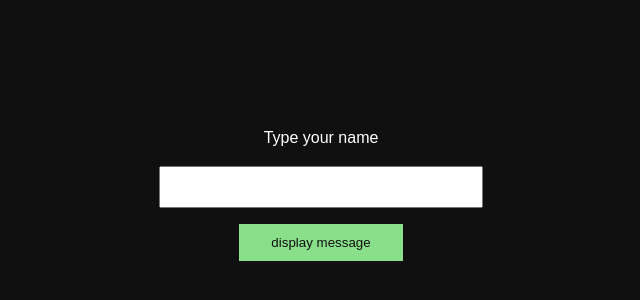
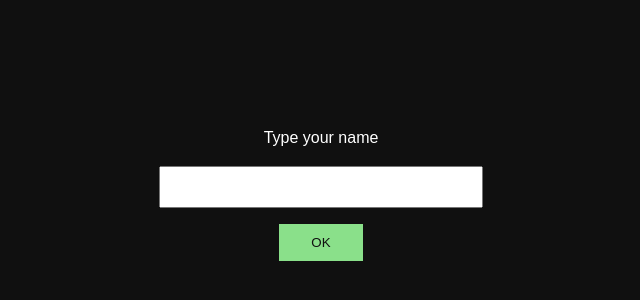
Before and after one commit to ewa-mi/TS-sandbox, a React (Create React App) app: page / in a window 1280 px wide. Shown: the part 198-498 px from the top of the page, without its empty margins (319-959 px from the left). Built offline with nearby package versions, Linux system fonts and the light colour scheme.

Commit message:
minor fixes

```diff
--- a/src/components/Form.tsx
+++ b/src/components/Form.tsx
@@ -25,14 +25,14 @@ const Form: FC = () => {
             type="button"
             onClick={() => setShowText(true)}
           >
-            display message
+            OK
           </button>
         </form>
       )}
       {showText && (
         <>
           {message}
-          <Link to={`/posts`} className="btn-dark">
+          <Link to={`/posts`} className="btn-light">
             go to posts
           </Link>
         </>
--- a/src/scss/main.scss
+++ b/src/scss/main.scss
@@ -27,10 +27,6 @@ h1 {
     background-color: rgb(138, 224, 138);
     color: $secondary-color;
   }
-  &-dark {
-    @extend %btn-shared;
-    background-color: rgb(255, 255, 255);
-  }
 }
 
 .input {
```
